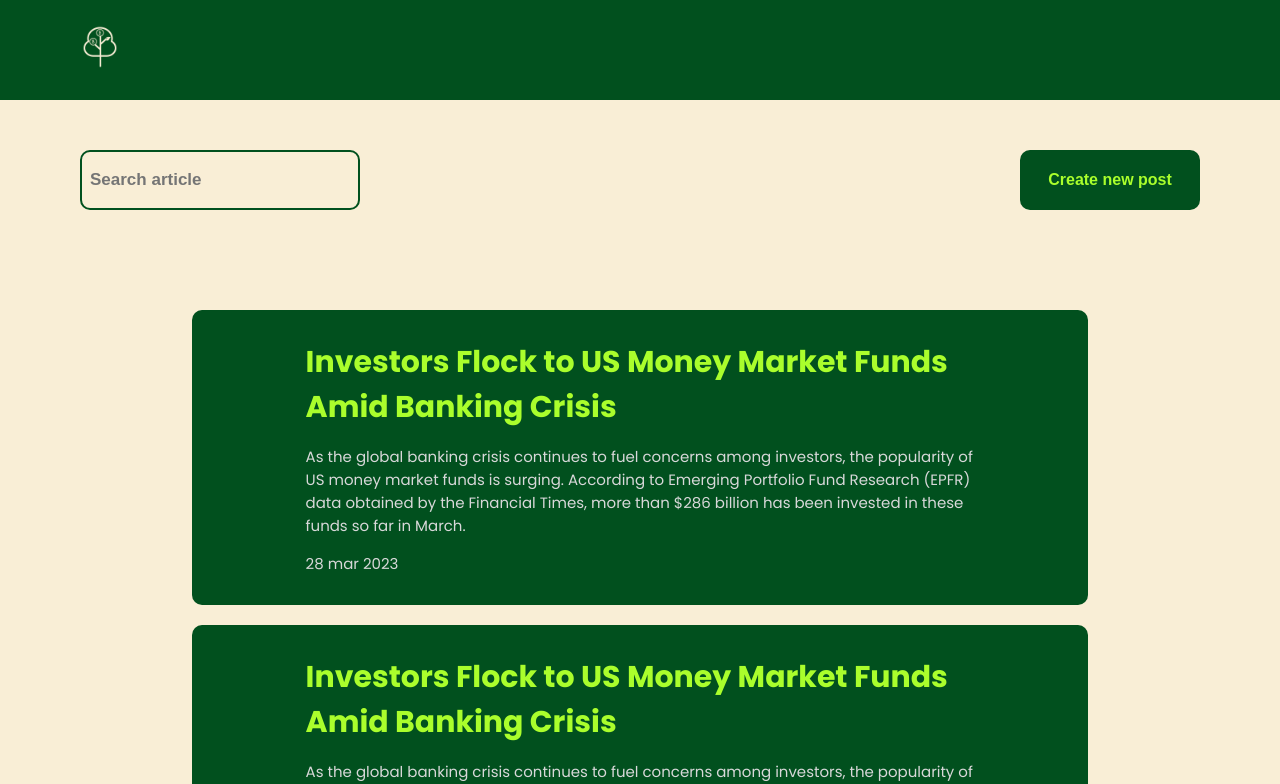
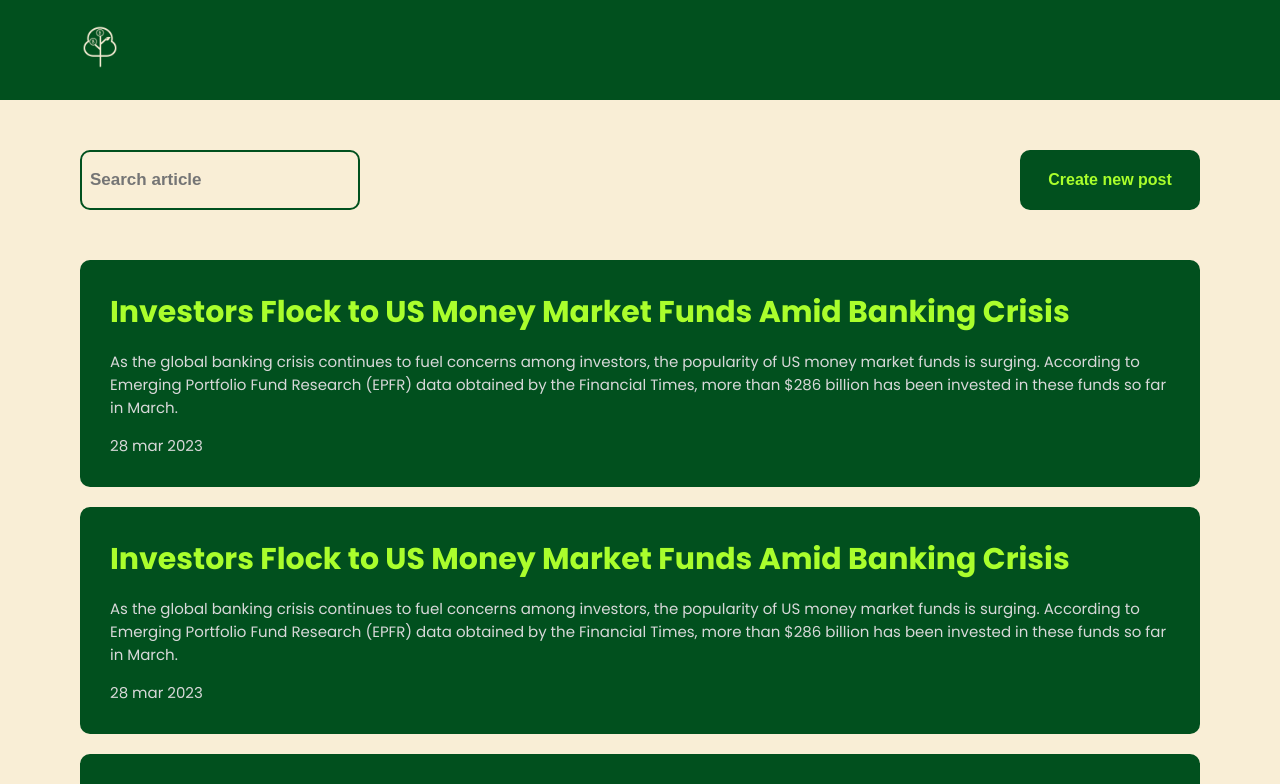
Before and after one commit to GustavoGJesus/blockchain-articles, a React (Vite) app: page /articles-list in a window 1280 px wide. Shown: the top 784 px of the page. Built offline with nearby package versions, Linux system fonts and the light colour scheme.

Commit message:
refactor: adjust margin

```diff
--- a/src/components/card-articles/styles.ts
+++ b/src/components/card-articles/styles.ts
@@ -4,7 +4,7 @@ import styled from "@emotion/styled";
 import { MediaQuerys } from "../../styles/global";
 
 export const CardContainer = styled.div`
-  width: 80%;
+  width: 100%;
   height: auto;
   border-radius: 10px;
   background: var(--green-800);
@@ -14,7 +14,6 @@ export const CardContainer = styled.div`
   flex-direction: column;
   align-items: center;
   justify-content: center;
-  margin: auto;
 
   ${MediaQuerys.sm} {
     padding: 20px;
@@ -22,7 +21,7 @@ export const CardContainer = styled.div`
 `;
 
 export const CardContent = styled.div`
-  width: 80%;
+  width: 100%;
   display: flex;
   flex-direction: column;
   justify-content: center;
--- a/src/pages/articles-list/styles.ts
+++ b/src/pages/articles-list/styles.ts
@@ -74,7 +74,7 @@ export const CardContainer = styled.div`
   flex-direction: column;
   width: 100%;
 
-  margin-top: 100px;
+  margin-top: 50px;
   gap: 20px;
 
 `;
```
